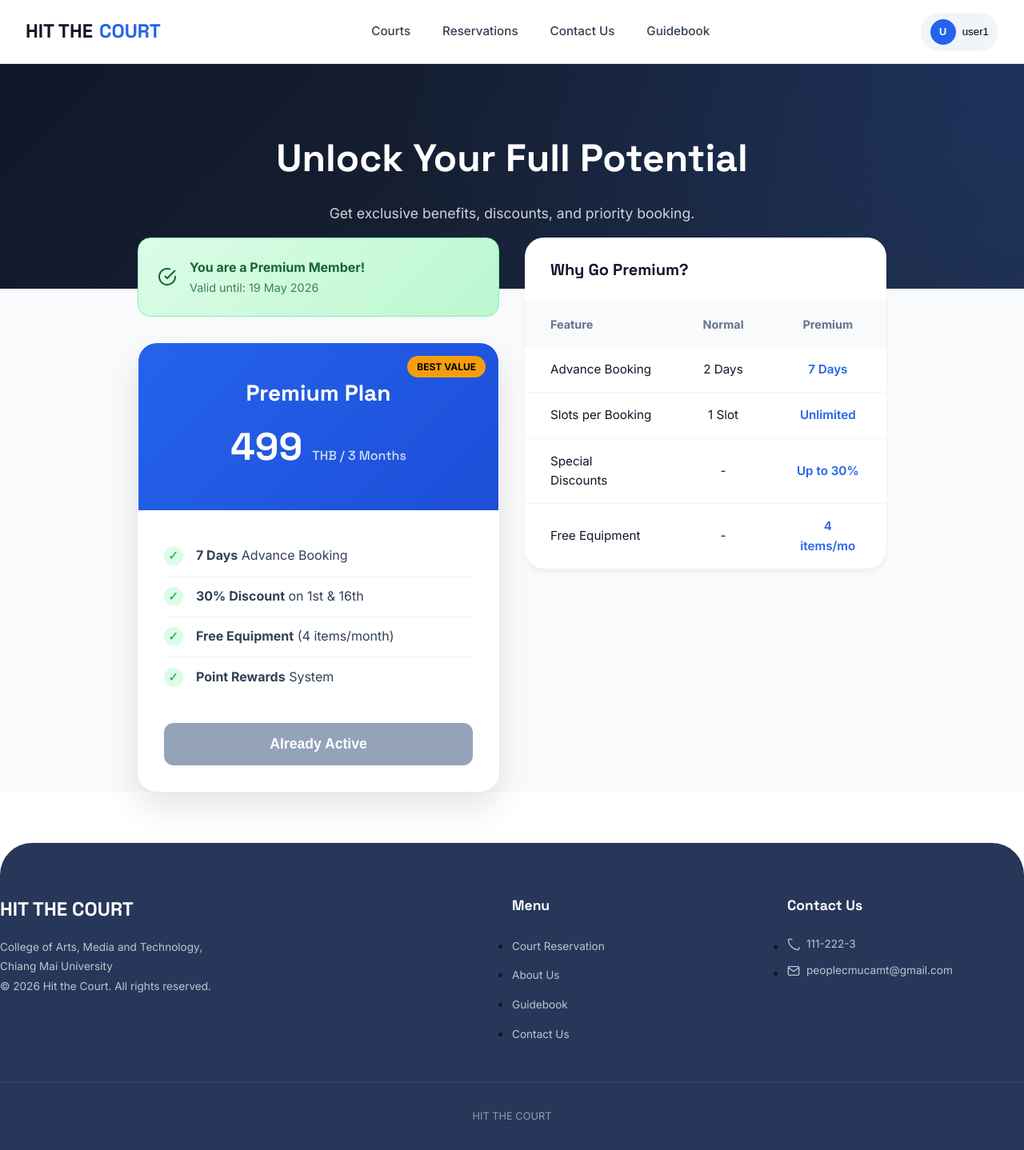
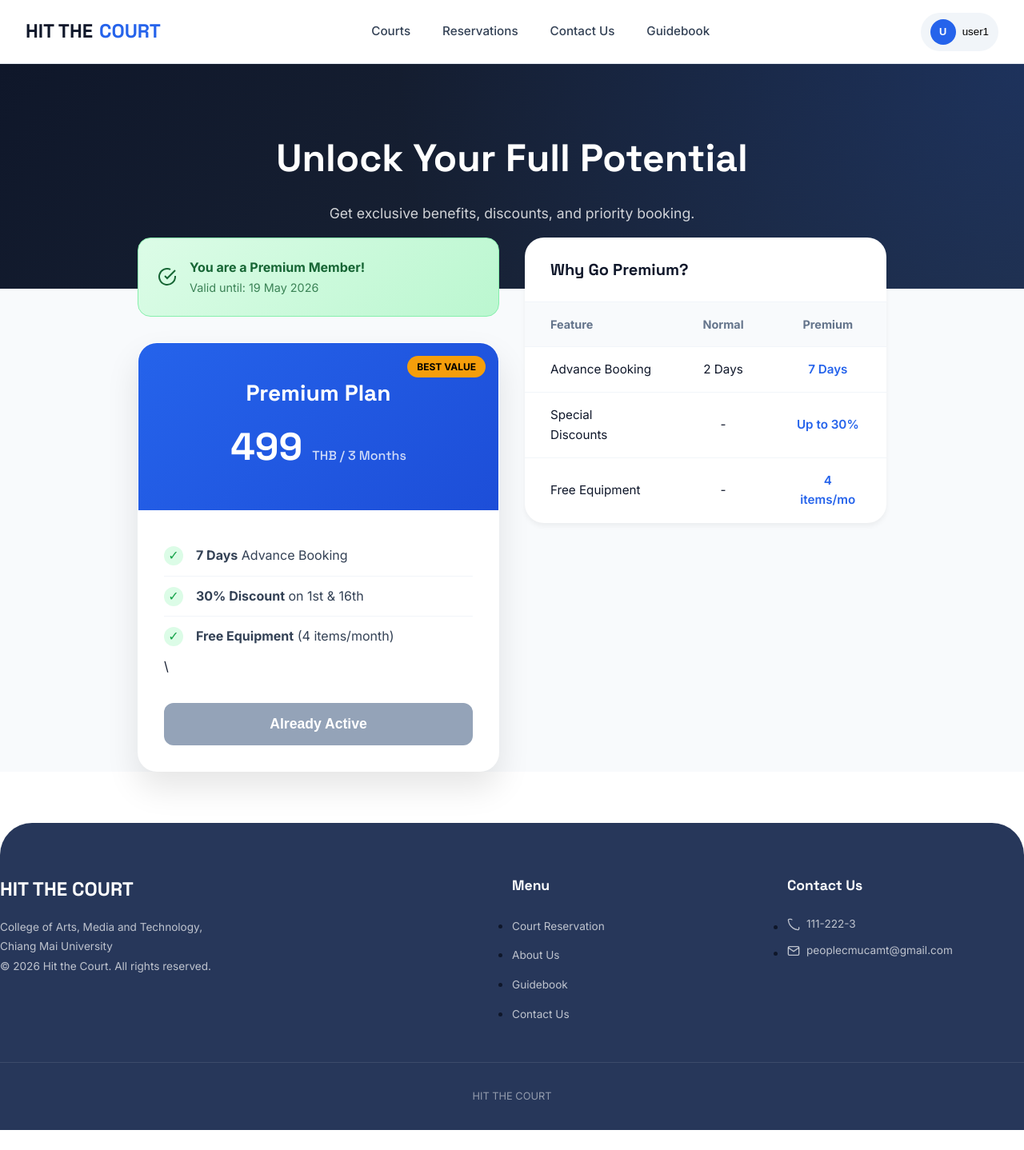
Before and after one commit to Nexzerf/HitTheCourtWeb, a PHP site: page /hit_the_court/membership in a window 1280 px wide. Shown: the whole page at 80% size. After the commit the page ends 1413 px from the top, so only its background shows below. Run offline with PHP 8.4, Linux system fonts and the light colour scheme; a user stored in the database is signed in; data comes from the database, SQL or seed files in the repository.

Commit message:
remove benefit membership

```diff
--- a/pages/membership.php
+++ b/pages/membership.php
@@ -206,10 +206,7 @@ Logout
                                 <div class="feature-icon">✓</div>
                                 <span><strong>Free Equipment</strong> (<?= $plan['free_equipment_limit'] ?> items/month)</span>
                             </li>
-                             <li>
-                                <div class="feature-icon">✓</div>
-                                <span><strong>Point Rewards</strong> System</span>
-                            </li>
+\
                         </ul>
 
                         <!-- ปุ่มกดซื้อ -->
@@ -248,12 +245,6 @@ Logout
                             <td>Advance Booking</td>
                             <td style="text-align: center;">2 Days</td>
                             <td style="text-align: center;" class="highlight-text">7 Days</td>
-                        </tr>
-                        <!-- เปรียบเทียบจำนวนสล็อตที่จองได้ -->
-                        <tr>
-                            <td>Slots per Booking</td>
-                            <td style="text-align: center;">1 Slot</td>
-                            <td style="text-align: center;" class="highlight-text">Unlimited</td>
                         </tr>
                         <!-- เปรียบเทียบส่วนลด -->
                         <tr>
```
